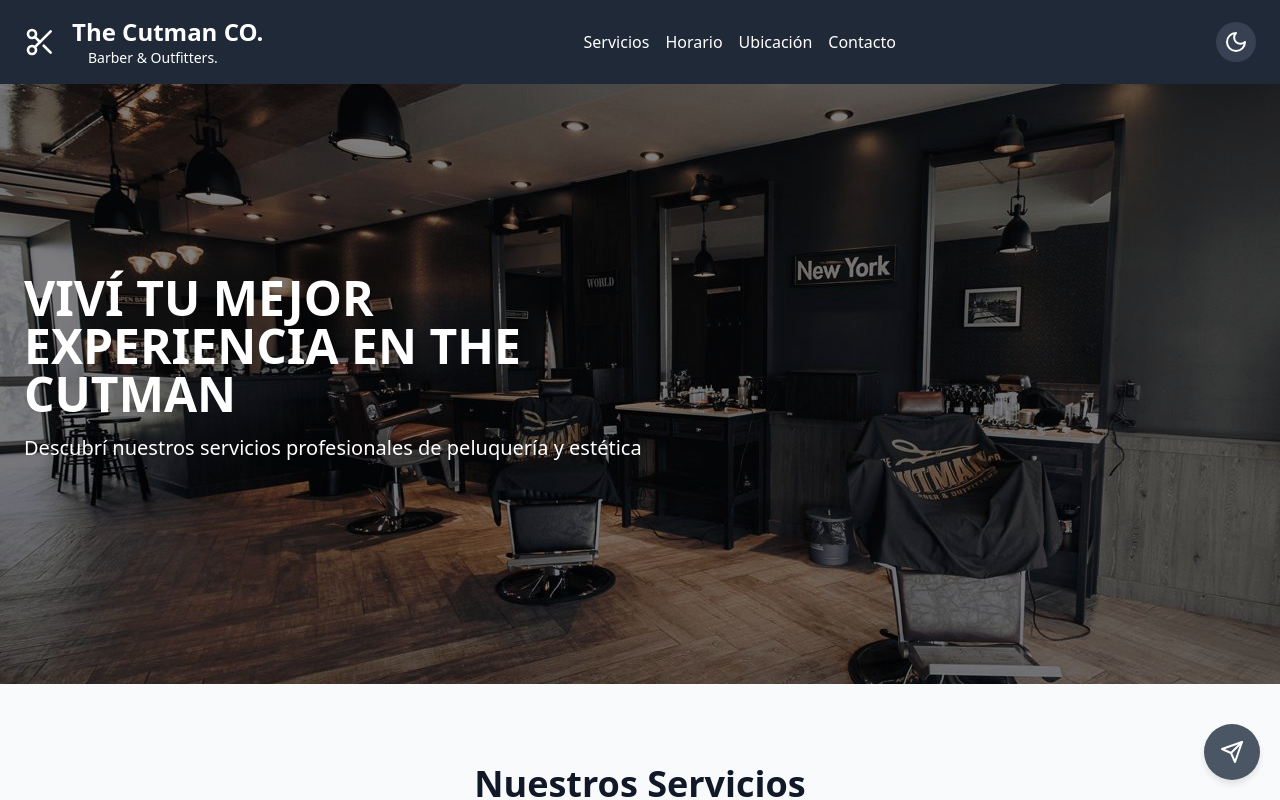
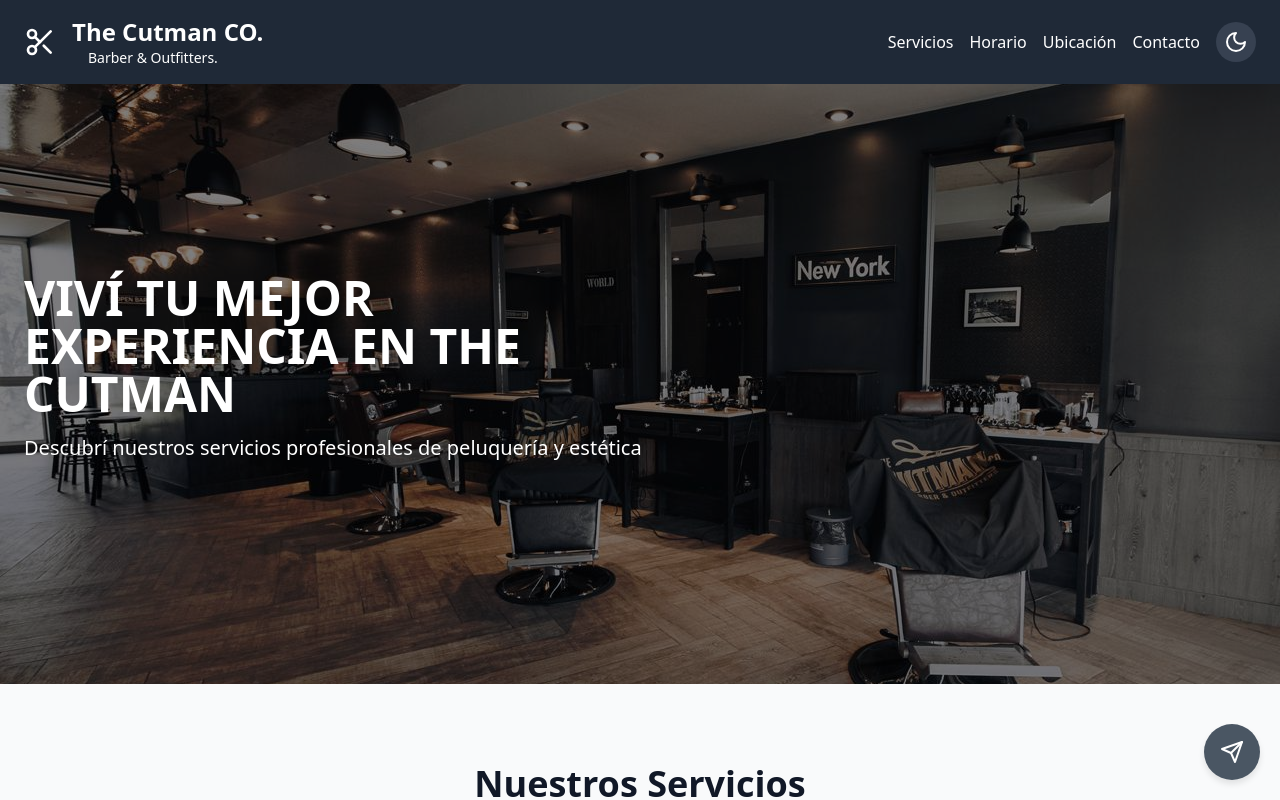
Before and after one commit to Novales87/cutman, a React (Vite) app: page / in a window 1280 px wide. Shown: the top 800 px of the page. Built offline with nearby package versions, Linux system fonts and the light colour scheme.

Commit message:
cambio en responsive

```diff
--- a/src/App.tsx
+++ b/src/App.tsx
@@ -40,17 +40,19 @@ function App() {
               <span className="text-sm block ml-4">Barber & Outfitters.</span>
             </div>
           </div>
-          <div className="hidden md:flex md:space-x-4">
+          <div className="hidden md:flex space-x-4 items-center">
             <a href="#servicios" className="text-base hover:text-gray-200">Servicios</a>
             <a href="#horario" className="text-base hover:text-gray-200">Horario</a>
             <a href="#ubicacion" className="text-base hover:text-gray-200">Ubicación</a>
             <a href="#contacto" className="text-base hover:text-gray-200">Contacto</a>
-          </div>
-          <div className="flex items-center"> {/* Contenedor para el botón de tema */}
             <button onClick={toggleTheme} className="p-2 rounded-full bg-gray-700 hover:bg-gray-600 focus:outline-none focus:ring-2 focus:ring-gray-500">
               {theme === 'light' ? <Moon className="w-6 h-6 text-white" /> : <Sun className="w-6 h-6 text-white" />}
             </button>
           </div>
+          {/* Botón de tema para pantallas pequeñas */}
+          <button onClick={toggleTheme} className="flex md:hidden p-2 rounded-full bg-gray-700 hover:bg-gray-600 focus:outline-none focus:ring-2 focus:ring-gray-500 ml-auto">
+            {theme === 'light' ? <Moon className="w-6 h-6 text-white" /> : <Sun className="w-6 h-6 text-white" />}
+          </button>
         </nav>
       </header>
 
```
